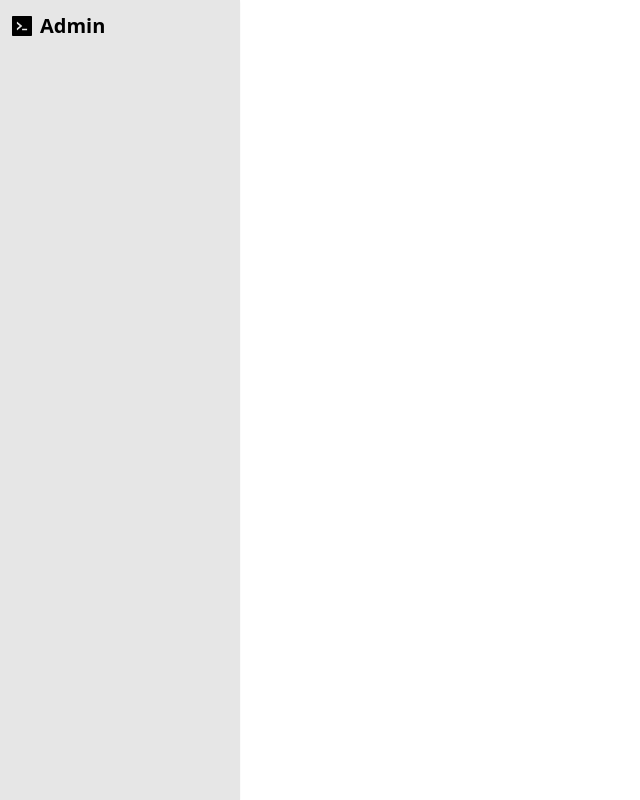
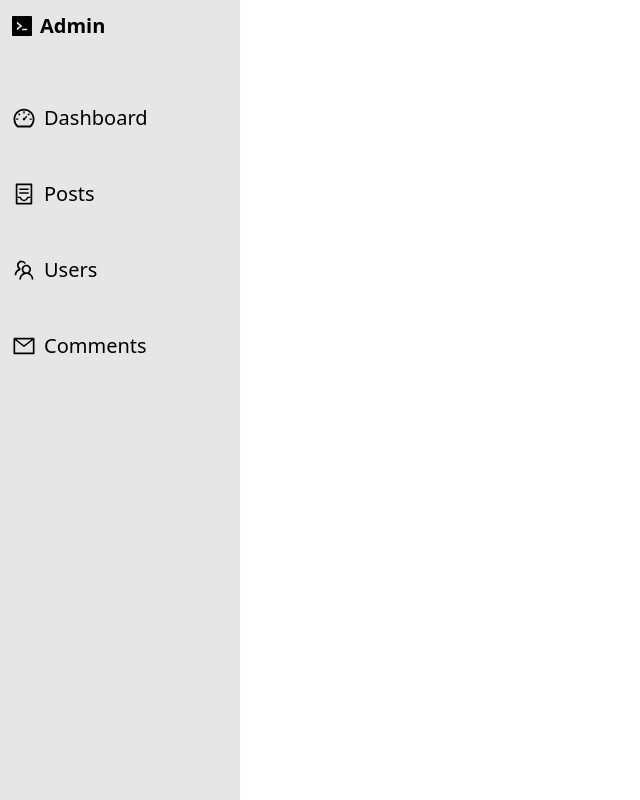
Before and after one commit to hasibmiraz/nextjs-blog, a Next.js app: page /admin in a window 1280 px wide. Shown: the whole page, without its empty margins (0-640 px from the left). Built offline with nearby package versions, Linux system fonts and the light colour scheme.

Commit message:
Added navbar

```diff
--- a/components/common/AdminNav.tsx
+++ b/components/common/AdminNav.tsx
@@ -1,20 +1,34 @@
 import Link from 'next/link';
 import { FC } from 'react';
 import Logo from './Logo';
+import { IconType } from 'react-icons';
 
-interface Props {}
+interface Props {
+  navItems: { label: string; icon: IconType; href: string }[];
+}
 
-const AdminNav: FC<Props> = (): JSX.Element => {
+const AdminNav: FC<Props> = ({ navItems }): JSX.Element => {
   return (
     <nav className="h-screen w-60 shadow-sm bg-secondary-light dark:bg-secondary-dark">
       <Link href="/admin" legacyBehavior>
-        <a className="flex items-center space-x-2 p-3">
+        <a className="flex items-center space-x-2 p-3 mb-10">
           <Logo className="text-fill-highlight-light dark:text-fill-highlight-dark w-5 h-5" />
           <span className="text-fill-highlight-light dark:text-fill-highlight-dark text-xl font-semibold">
             Admin
           </span>
         </a>
       </Link>
+      {/* Nav items */}
+      <div className="space-y-6">
+        {navItems.map((item) => (
+          <Link href={item.href} key={item.href} legacyBehavior>
+            <a className="flex items-center text-fill-highlight-light dark:text-fill-highlight-dark text-xl p-3 hover:scale-[0.98] transition">
+              <item.icon size={24} />
+              <span className="ml-2">{item.label}</span>
+            </a>
+          </Link>
+        ))}
+      </div>
     </nav>
   );
 };
--- a/package.json
+++ b/package.json
@@ -18,6 +18,7 @@
     "next": "13.1.1",
     "react": "18.2.0",
     "react-dom": "18.2.0",
+    "react-icons": "^4.7.1",
     "typescript": "4.9.4"
   },
   "devDependencies": {
--- a/pages/admin/index.tsx
+++ b/pages/admin/index.tsx
@@ -1,10 +1,23 @@
 import type { NextPage } from 'next';
 import AdminNav from '../../components/common/AdminNav';
+import {
+  AiOutlineDashboard,
+  AiOutlineContainer,
+  AiOutlineTeam,
+  AiOutlineMail,
+} from 'react-icons/ai';
+
+const navItems = [
+  { href: '/admin', icon: AiOutlineDashboard, label: 'Dashboard' },
+  { href: '/admin/posts', icon: AiOutlineContainer, label: 'Posts' },
+  { href: '/admin/users', icon: AiOutlineTeam, label: 'Users' },
+  { href: '/admin/comments', icon: AiOutlineMail, label: 'Comments' },
+];
 
 const Admin: NextPage = () => {
   return (
     <>
-      <AdminNav />
+      <AdminNav navItems={navItems} />
     </>
   );
 };
```
Also changed, not shown: 1 other file (tests, documents, lock files or other folders).
